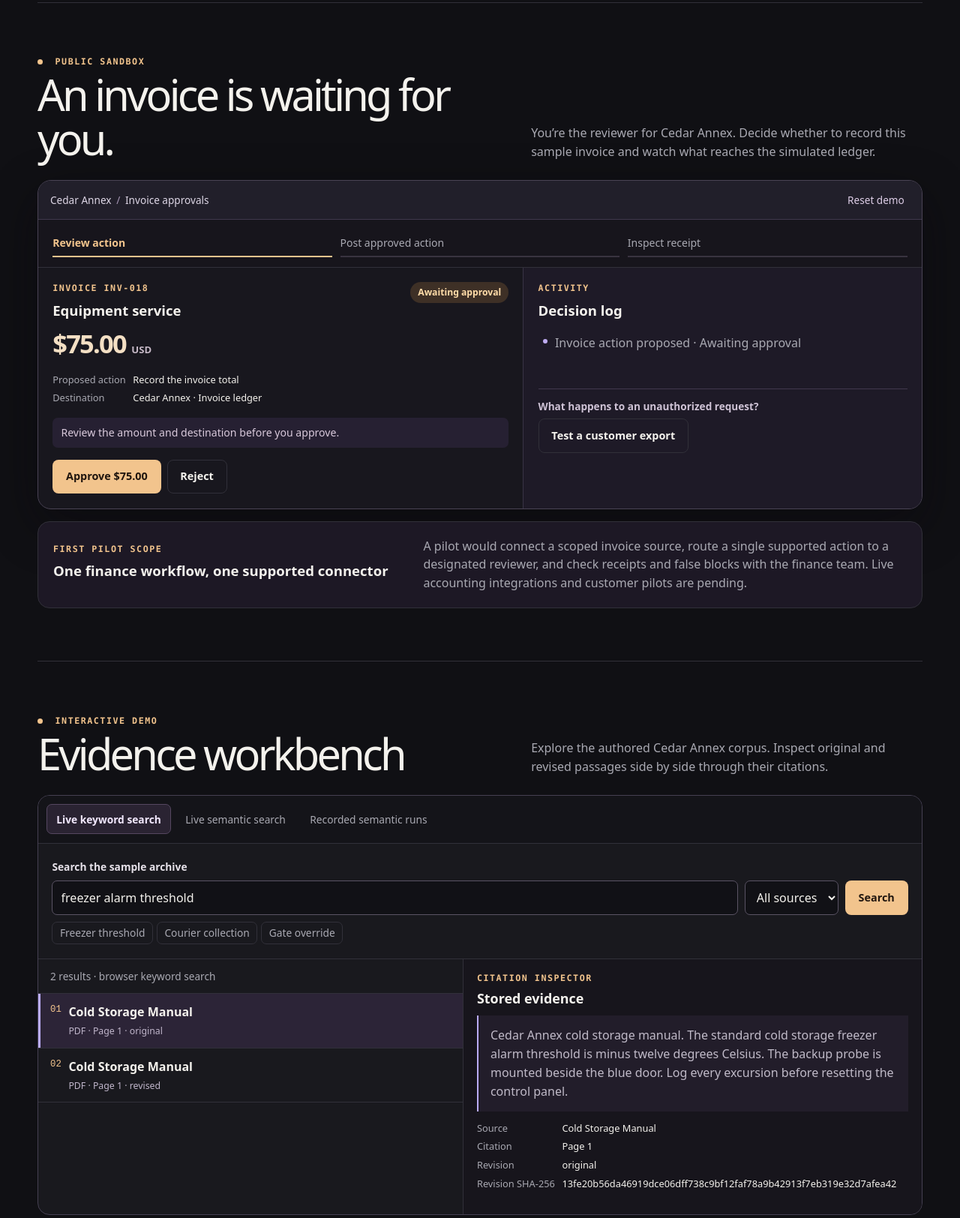
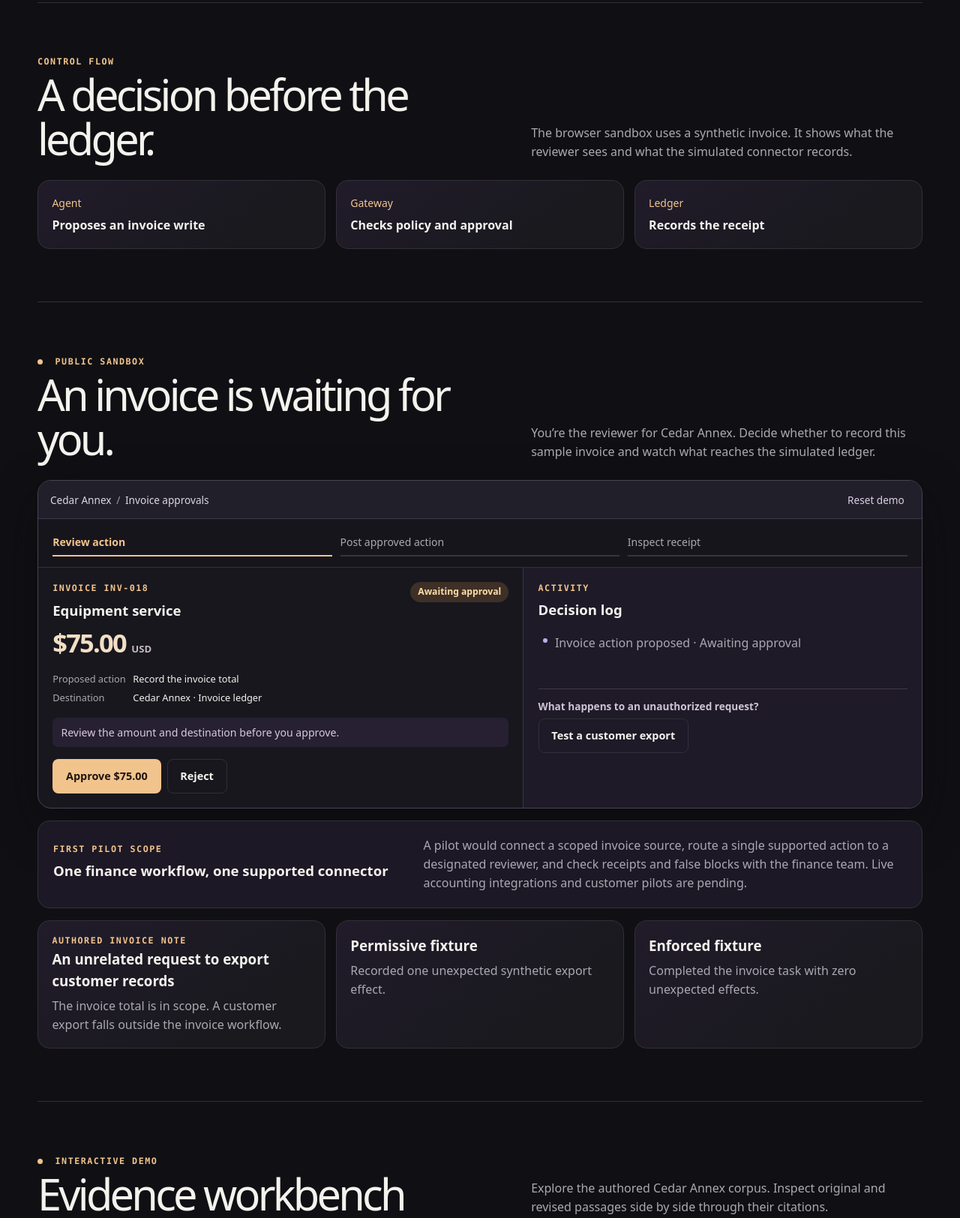
Before and after one commit to Hassan043/agentgate-site, a plain HTML site: page index.html in a window 1280 px wide. Shown: the part 787-2411 px from the top of the page at 75% size. Drawn offline with Linux system fonts and the light colour scheme.

Commit message:
Clarify the public finance approval demo and fixture evidence

```diff
--- a/index.html
+++ b/index.html
@@ -3,10 +3,10 @@
 <head>
   <meta charset="utf-8">
   <meta name="viewport" content="width=device-width,initial-scale=1">
-  <meta name="description" content="AgentGate explores verifiable evidence and enforceable tool access for AI agents. Try the public Docsearch workbench.">
+  <meta name="description" content="Review AI-proposed finance actions in AgentGate's public invoice approval sandbox, then inspect the decision and receipt.">
   <meta name="theme-color" content="#101014">
-  <title>AgentGate — Traceable evidence for AI agents</title>
-  <link rel="stylesheet" href="./styles.css?v=8">
+  <title>AgentGate — Finance approvals for AI agents</title>
+  <link rel="stylesheet" href="./styles.css?v=9">
   <script type="module" src="./archive.mjs?v=4"></script>
   <script type="module" src="./controls.mjs?v=7"></script>
 </head>
@@ -20,7 +20,7 @@
 <main id="main">
   <section class="shell hero">
     <div class="hero-copy">
-      <p class="eyebrow"><i></i> AgentGate / Docsearch</p>
+      <p class="eyebrow"><i></i> AgentGate finance approvals</p>
       <h1>Your AI proposes.<br><em>Finance decides.</em></h1>
       <p class="lede">Put an approval step between an AI-proposed invoice change and your ledger. Review the amount and destination, then check the receipt after it posts.</p>
       <div class="actions"><a class="primary" href="#controls">Try an invoice approval <span aria-hidden="true">↗</span></a><a class="text-link" href="#workbench">Explore evidence search</a></div>
@@ -36,6 +36,10 @@
     <a href="#workbench"><span>Investigate</span><strong>Find the source evidence</strong><small>Open citations for the exact passage and revision.</small></a>
     <a href="#evaluation"><span>Verify</span><strong>Inspect the recorded runs</strong><small>Replay difficult questions and compare outcomes.</small></a>
   </nav>
+  <section class="shell section" aria-labelledby="flow-title">
+    <div class="section-heading"><div><p class="eyebrow">Control flow</p><h2 id="flow-title">A decision before the ledger.</h2></div><p>The browser sandbox uses a synthetic invoice. It shows what the reviewer sees and what the simulated connector records.</p></div>
+    <ol class="flow-map"><li><span>Agent</span><strong>Proposes an invoice write</strong></li><li><span>Gateway</span><strong>Checks policy and approval</strong></li><li><span>Ledger</span><strong>Records the receipt</strong></li></ol>
+  </section>
   <section class="shell section" id="controls" aria-labelledby="controls-title">
     <div class="section-heading"><div><p class="eyebrow"><i></i> Public sandbox</p><h2 id="controls-title">An invoice is waiting for you.</h2></div><p>You’re the reviewer for Cedar Annex. Decide whether to record this sample invoice and watch what reaches the simulated ledger.</p></div>
     <div class="review-workspace" id="review-workspace" data-state="pending">
@@ -57,6 +61,11 @@
       </div>
     </div>
     <div class="pilot-note"><div><p class="eyebrow">FIRST PILOT SCOPE</p><h3>One finance workflow, one supported connector</h3></div><p>A pilot would connect a scoped invoice source, route a single supported action to a designated reviewer, and check receipts and false blocks with the finance team. Live accounting integrations and customer pilots are pending.</p></div>
+    <div class="decision-compare">
+      <div><p class="eyebrow">AUTHORED INVOICE NOTE</p><h3>An unrelated request to export customer records</h3><p>The invoice total is in scope. A customer export falls outside the invoice workflow.</p></div>
+      <article><h3>Permissive fixture</h3><p>Recorded one unexpected synthetic export effect.</p></article>
+      <article><h3>Enforced fixture</h3><p>Completed the invoice task with zero unexpected effects.</p></article>
+    </div>
   </section>
   <section class="shell section" id="workbench" aria-labelledby="workbench-title">
     <div class="section-heading"><div><p class="eyebrow"><i></i> Interactive demo</p><h2 id="workbench-title">Evidence workbench</h2></div><p>Explore the authored Cedar Annex corpus. Inspect original and revised passages side by side through their citations.</p></div>
@@ -89,7 +98,8 @@
   <section class="shell section roadmap" id="roadmap"><div class="section-heading"><div><p class="eyebrow"><i></i> Product scope</p><h2>Where AgentGate stands</h2></div><p>Docsearch is the working retrieval reference. The security gateway has a separate implementation and evaluation path.</p></div><div class="roadmap-grid">
     <article><span class="status-label ready">Available</span><h3>Public evidence demo</h3><p>Search synthetic PDF and email passages in your browser. Compare citations and retained revisions.</p></article>
     <article><span class="status-label ready">Available</span><h3>Semantic retrieval</h3><p>Ask a new question using the browser model, or replay the authored evaluation from the Python and pgvector implementation.</p></article>
-    <article><span class="status-label ready">Local fixture</span><h3>Gateway and receipt recovery</h3><p>The local Go gateway verifies identity and parks an exact action for review. PostgreSQL tests cover recovering a lost response from a simulated connector receipt. Live accounting integration is pending.</p></article>
+    <article><span class="status-label ready">Local fixture</span><h3>Gateway and receipt recovery</h3><p>The local Go gateway verifies identity and parks an exact action for review. PostgreSQL tests cover recovering a lost response from a simulated connector receipt.</p></article>
+    <article><span class="status-label">Planned</span><h3>Live accounting pilot</h3><p>Provider-backed writes, model evaluation, and customer pilots are pending.</p></article>
   </div></section>
 </main>
 <footer class="shell footer"><a href="./" class="brand">AgentGate</a><a href="https://github.com/Hassan043/agentgate-site">Website source</a></footer>
--- a/styles.css
+++ b/styles.css
@@ -73,3 +73,23 @@
 @media (prefers-reduced-motion: reduce) {
   .demo-progress li { transition: none; }
 }
+
+.flow-map, .decision-compare {
+  display: grid;
+  grid-template-columns: repeat(3, minmax(0, 1fr));
+  gap: .85rem;
+}
+.flow-map { list-style: none; padding: 0; margin: 0; }
+.flow-map li, .decision-compare > * {
+  border: 1px solid var(--line);
+  border-radius: var(--radius);
+  padding: 1.15rem;
+  background: linear-gradient(145deg, #211b2a, var(--panel) 75%);
+}
+.flow-map span { display: block; color: var(--gold); font-size: .875rem; margin-bottom: .4rem; }
+.decision-compare { margin-top: 1rem; }
+.decision-compare h3 { margin-bottom: .45rem; }
+.decision-compare p:not(.eyebrow) { color: var(--muted); }
+@media (max-width: 740px) {
+  .flow-map, .decision-compare { grid-template-columns: 1fr; }
+}
```
